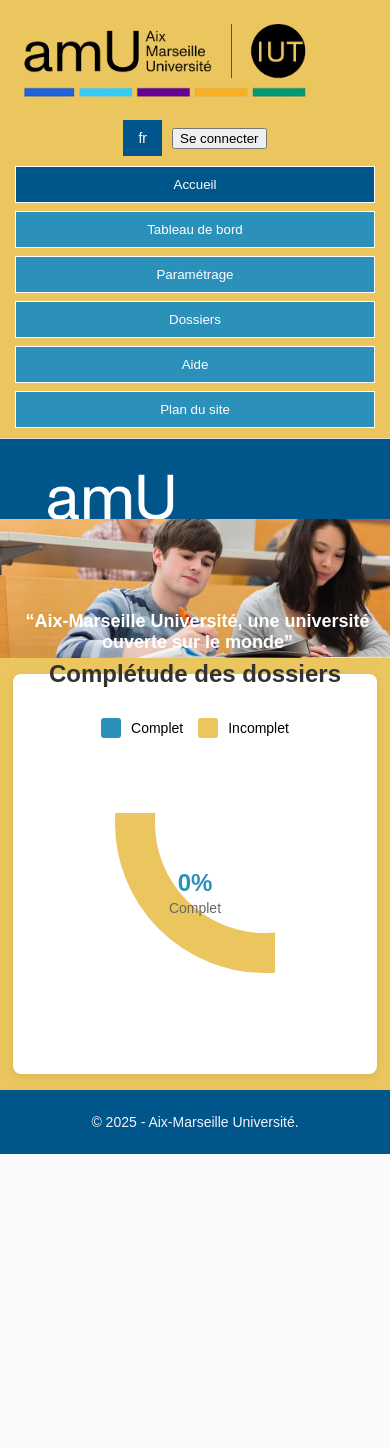
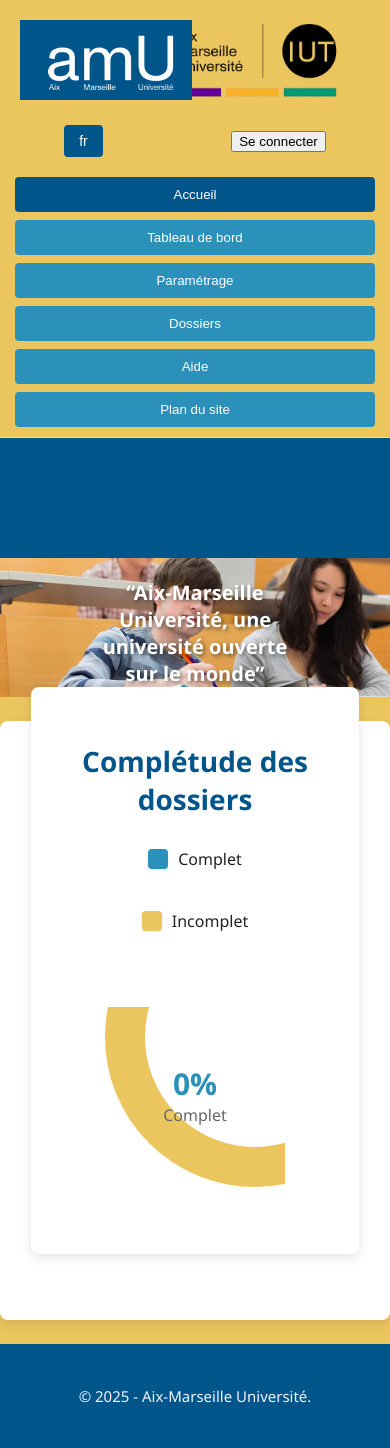
Before and after one commit to adam-KUROPATWA-BUTTE/SAE_GROUPE14_RI, a PHP site: page / in a window 390 px wide. Before the commit the page ends 1154 px from the top, so only its background shows below. Run offline with PHP 8.4, Linux system fonts and the light colour scheme.

Commit message:
Modernisation du css

```diff
--- a/styles/index.css
+++ b/styles/index.css
@@ -1,44 +1,78 @@
+/* ==================================== */
+/* VARIABLES CSS              */
+/* ==================================== */
+:root {
+    --color-primary: #00558B; /* Bleu foncé - Principal */
+    --color-secondary: #2B91BB; /* Bleu clair - Secondaire */
+    --color-accent: #EBC55E; /* Jaune/Ambre - Accent/Background */
+    --color-text-dark: #222;
+    --color-text-light: #fff;
+    --color-background-main: #f4f7f6; /* Fond plus clair pour le corps */
+    --padding-base: 1.5rem;
+}
 
+/* ==================================== */
+/* BASE / GLOBAL            */
+/* ==================================== */
+
+body {
+    background-color: var(--color-accent); /* Le fond d'accentuation reste, mais le main sera sur un fond blanc */
+    margin: 0;
+    font-family: 'Segoe UI', Tahoma, Geneva, Verdana, sans-serif; /* Police moderne */
+    display: flex;
+    flex-direction: column;
+    min-height: 100vh;
+    color: var(--color-text-dark);
+}
+
+.container {
+    max-width: 1200px; /* Conteneur global centré */
+    width: 90%;
+    margin-left: auto;
+    margin-right: auto;
+    padding: 0 15px; /* Padding latéral pour les petits écrans */
+}
+
+/* ==================================== */
+/* HEADER                 */
+/* ==================================== */
 
 header {
-    background-color: #EBC55E;
+    background-color: var(--color-accent);
     border-bottom: 1px solid #ddd;
-    padding: 10px 20px;
+    padding: 10px 0; /* Padding vertical, pas horizontal (géré par .container) */
+    box-shadow: 0 2px 4px rgba(0,0,0,0.05);
 }
 
 .top-bar {
     display: flex;
-    justify-content: space-between;
+    justify-content: space-between; /* Espace entre le logo (s'il existe) et les boutons */
     align-items: center;
-    flex-wrap: wrap;
-}
-
-body {
-    background-color: #EBC55E;
-    margin: 0;
-    font-family: sans-serif;
-    display: flex;
-    flex-direction: column;
-    min-height: 100vh;
 }
 
 .right-buttons {
     display: flex;
-    gap: 10px;
+    gap: 15px; /* Espace plus généreux */
     align-items: center;
-    flex-wrap: wrap;
 }
 
 /* Boutons principaux */
 .dropbtn {
-    background-color: #00558B;
-    color: white;
-    padding: 10px 15px;
-    font-size: 14px;
+    background-color: var(--color-primary);
+    color: var(--color-text-light);
+    padding: 10px 20px;
+    font-size: 16px;
     border: none;
+    border-radius: 4px;
     cursor: pointer;
+    transition: background-color 0.3s ease;
 }
 
+.dropbtn:hover {
+    background-color: #004066; /* Variation de couleur au survol */
+}
+
+/* Dropdown Language */
 .lang-dropdown {
     position: relative;
     display: inline-block;
@@ -48,17 +82,21 @@ body {
     display: none;
     position: absolute;
     right: 0;
-    background-color: white;
-    min-width: 120px;
-    box-shadow: 0px 8px 16px rgba(0,0,0,0.2);
-    z-index: 1;
+    top: 100%; /* S'assure que le menu s'affiche sous le bouton */
+    background-color: var(--color-text-light);
+    min-width: 150px;
+    box-shadow: 0px 8px 16px rgba(0,0,0,0.15);
+    z-index: 10;
+    border-radius: 4px;
+    overflow: hidden;
 }
 
 .dropdown-content a {
-    color: #00558B;
-    padding: 10px 12px;
+    color: var(--color-primary);
+    padding: 10px 15px;
     text-decoration: none;
     display: block;
+    transition: background-color 0.2s ease;
 }
 
 .dropdown-content a:hover {
@@ -69,53 +107,65 @@ body {
     display: block;
 }
 
-/* ====== NAVIGATION ====== */
+/* ==================================== */
+/* NAVIGATION (MENU)          */
+/* ==================================== */
+
 nav.menu {
     display: flex;
-    justify-content: center;
-    gap: 5px;
+    justify-content: center; /* Centrage des boutons du menu */
+    gap: 10px; /* Espace plus large entre les boutons */
     margin-top: 15px;
+    padding-bottom: 10px;
     flex-wrap: wrap;
 }
 
 nav.menu button {
-    padding: 10px 15px;
-    background-color: #2B91BB;
-    color: white;
-    border: solid 1px #fff;
+    padding: 10px 20px;
+    background-color: var(--color-secondary);
+    color: var(--color-text-light);
+    border: none; /* Enlèvement de la bordure pour un look plus moderne */
+    border-radius: 4px;
     cursor: pointer;
+    transition: background-color 0.3s ease, transform 0.1s ease;
+    flex-grow: 0; /* Empêche l'étirement excessif sur desktop */
 }
 
 nav.menu button:hover {
-    background-color: #00558B;
+    background-color: var(--color-primary);
+    transform: translateY(-1px); /* Effet subtil au survol */
 }
 
 nav.menu button.active {
-    background-color: #00558B;
-    color: white;
+    background-color: var(--color-primary);
 }
 
-/* ====== CONTENU PRINCIPAL ====== */
+/* ==================================== */
+/* CONTENU PRINCIPAL          */
+/* ==================================== */
+
 main {
     flex: 1;
     max-width: 1000px;
     margin: 2em auto;
-    background: #fff;
+    background: var(--color-text-light);
     border-radius: 8px;
-    padding: 2em;
-    box-shadow: 0 2px 8px rgba(0,0,0,0.08);
+    padding: var(--padding-base); /* Utilisation de la variable */
+    box-shadow: 0 4px 12px rgba(0,0,0,0.1); /* Ombre plus moderne */
 }
 
 h1 {
     text-align: center;
-    color: #222;
+    color: var(--color-primary);
+    margin-top: 0;
 }
 
+/* Styles de texte conservés pour le corps */
 ul {
     list-style: disc inside;
     margin: 2em 0 1em 1em;
     padding: 0;
-    color: #333;
+    color: var(--color-text-dark);
     font-size: 1.1em;
 }
 
@@ -127,50 +177,63 @@ p {
     color: #444;
     font-size: 1em;
     margin-bottom: 1em;
+    line-height: 1.6; /* Améliore la lisibilité */
 }
 
-/* ====== HERO SECTION ====== */
+/* ==================================== */
+/* HERO SECTION             */
+/* ==================================== */
+
 .hero-section {
     width: 100%;
-    background: #00558B;
-    padding: 60px 30px;
+    background: var(--color-primary);
+    padding: 80px 30px; /* Padding accru pour plus d'impact */
     text-align: center;
-    color: white;
-    position: relative;
+    color: var(--color-text-light);
     box-sizing: border-box;
 }
 
-.hero-content {
-    position: relative;
-    z-index: 1;
+.hero-section h1 {
+    font-size: 44px; /* Taille plus grande */
+    margin: 0;
+    color: var(--color-text-light); /* Surcharge la couleur de h1 dans main */
+    font-weight: 700;
 }
 
-.hero-section h1 {
-    font-size: 36px;
-    margin: 0;
+/* ==================================== */
+/* DASHBOARD                */
+/* ==================================== */
+
+.dashboard-container {
+    max-width: 1000px;
+    margin: -70px auto 50px; /* Remonté pour chevauchement moderne */
+    position: relative;
+    z-index: 2;
+    padding: 0 15px; /* Utilisation du même padding que .container */
 }
 
-/* ====== DASHBOARD ====== */
-.dashboard-container {
-    max-width: 1000px;
-    margin: -50px auto 50px;
-    position: relative;
-    z-index: 2;
-    padding: 0 20px;
+.card {
+    background: var(--color-text-light);
+    border-radius: 8px;
+    padding: 2em;
+    box-shadow: 0 4px 12px rgba(0,0,0,0.1);
 }
 
 .card h2 {
-    color: #333;
-    font-size: 24px;
+    color: var(--color-primary);
+    font-size: 28px;
     margin-bottom: 30px;
     text-align: center;
 }
 
-/* ====== LÉGENDE ====== */
+/* ==================================== */
+/* LÉGENDE                 */
+/* ==================================== */
+
 .legend {
     display: flex;
     justify-content: center;
-    gap: 30px;
+    gap: 40px; /* Espace accru */
     margin-bottom: 40px;
     flex-wrap: wrap;
 }
@@ -185,31 +248,34 @@ p {
 .legend-color {
     width: 20px;
     height: 20px;
-    border-radius: 3px;
+    border-radius: 4px; /* Bords légèrement arrondis */
+    box-shadow: 0 1px 3px rgba(0,0,0,0.1);
 }
 
 .legend-color.complet {
-    background-color: #2B91BB;
+    background-color: var(--color-secondary);
 }
 
 .legend-color.incomplet {
-    background-color: #EBC55E;
+    background-color: var(--color-accent);
 }
 
-/* ====== DONUT CHART ====== */
+/* ==================================== */
+/* DONUT CHART              */
+/* ==================================== */
+
 .chart-container {
     display: flex;
     justify-content: center;
     align-items: center;
-    padding: 20px;
+    padding: 20px 0;
     flex-wrap: wrap;
 }
 
 .donut-chart {
     position: relative;
-    width: 300px;
-    height: 300px;
-    overflow: visible;
+    width: 320px; /* Taille légèrement augmentée */
+    height: 320px;
     margin: 30px;
 }
 
@@ -229,23 +295,27 @@ p {
 }
 
 .chart-percentage {
-    font-size: 48px;
+    font-size: 54px; /* Taille augmentée */
     font-weight: bold;
-    color: #2B91BB;
+    color: var(--color-secondary);
     line-height: 1;
 }
 
 .chart-label {
-    font-size: 14px;
+    font-size: 16px;
     color: #666;
     margin-top: 5px;
 }
 
-/* ====== SECTION PUB ====== */
+/* ==================================== */
+/* SECTION PUB             */
+/* ==================================== */
+
 .pub-section {
     position: relative;
     width: 100%;
     text-align: center;
+    overflow: hidden; /* S'assure que rien ne déborde */
 }
 
 .pub-section img {
@@ -253,151 +323,159 @@ p {
     height: auto;
     display: block;
     margin: 0 auto;
+    object-fit: cover; /* Assure que l'image couvre sans déformation */
 }
 
 .pub-text {
     position: absolute;
-    bottom: 10px;
-    left: 10px;
-    color: white;
-    font-size: 40px;
-    font-weight: bold;
+    bottom: 20px; /* Mieux centré */
+    left: 50%;
+    transform: translateX(-50%);
+    color: var(--color-text-light);
+    font-size: 48px;
+    font-weight: 700;
+    text-shadow: 2px 2px 4px rgba(0, 0, 0, 0.5); /* Meilleure lisibilité */
+    white-space: nowrap; /* Empêche le saut de ligne sur desktop */
 }
 
-/* ====== FOOTER ====== */
+/* ==================================== */
+/* FOOTER                 */
+/* ==================================== */
+
 footer {
-    background: #00558B;
-    color: #ffffff;
+    background: var(--color-primary);
+    color: var(--color-text-light);
     text-align: center;
-    padding: 2rem 1rem;
+    padding: 2.5rem 1rem;
+    margin-top: auto; /* Force le footer en bas */
 }
 
 footer p {
     margin: 0;
     color: #f0f4ff;
-    font-size: 14px;
+    font-size: 15px;
 }
 
-/* ====== TABLETTES (max 900px) ====== */
-@media (max-width: 900px) {
+/* ==================================== */
+/* MEDIA QUERIES               */
+/* ==================================== */
+
+/* TABLETTES (max 992px) - Ajout d'un breakpoint plus large pour les tablettes */
+@media (max-width: 992px) {
+    .hero-section {
+        padding: 60px 20px;
+    }
+    .hero-section h1 {
+        font-size: 36px;
+    }
+
+    .pub-text {
+        font-size: 36px;
+    }
+
+    .donut-chart {
+        width: 280px;
+        height: 280px;
+    }
+
+    .chart-percentage {
+        font-size: 48px;
+    }
+
+    main {
+        max-width: 95%;
+        margin: 1.5em auto;
+    }
+}
+
+/* MOBILES (max 768px) - Breakpoint plus commun pour les mobiles */
+@media (max-width: 768px) {
+    header {
+        padding: 10px 0;
+    }
+
+    .top-bar {
+        flex-direction: column;
+        align-items: center; /* Centrage des éléments dans la barre supérieure */
+        gap: 15px;
+        padding-bottom: 10px;
+    }
+
+    .right-buttons {
+        width: 100%;
+        justify-content: space-around; /* Mieux réparti */
+        gap: 0;
+    }
+
+    nav.menu {
+        flex-direction: column; /* Menu en colonne pour plus de place */
+        gap: 8px;
+        margin-top: 10px;
+        padding: 0 15px;
+    }
+
+    nav.menu button {
+        width: 100%; /* Boutons pleine largeur pour une meilleure zone de clic */
+        text-align: center;
+    }
+
+    .dashboard-container {
+        margin-top: -50px;
+    }
+
     .hero-section h1 {
         font-size: 28px;
     }
 
+    .pub-text {
+        font-size: 28px;
+        bottom: 15px;
+        white-space: normal; /* Permet le saut de ligne sur mobile */
+        max-width: 90%;
+    }
+
     .donut-chart {
-        width: 240px;
-        height: 240px;
-        margin: 20px auto;
+        width: 220px;
+        height: 220px;
+        margin: 15px;
     }
 
     .chart-percentage {
         font-size: 36px;
     }
 
-    .pub-text {
-        font-size: 28px;
-        left: 10px;
-        bottom: 10px;
-    }
-
-    main {
-        padding: 1.5em;
-        margin: 1.5em auto;
-        max-width: 90%;
-    }
-
     .legend {
-        gap: 15px;
-        flex-wrap: wrap;
-        justify-content: center;
-    }
-
-    nav.menu {
-        justify-content: center;
+        flex-direction: column;
+        align-items: center;
     }
 }
 
-/* ====== MOBILES (max 600px) ====== */
-@media (max-width: 600px) {
-    header {
-        padding: 10px 15px;
-    }
-
-    .top-bar {
-        flex-direction: column;
-        align-items: flex-start;
-        gap: 10px;
-    }
-
-    .right-buttons {
-        width: 100%;
-        justify-content: center;
-        flex-wrap: wrap;
-    }
-
-    nav.menu {
-        flex-direction: column;
-        gap: 8px;
-        margin-top: 10px;
-        width: 100%;
-    }
-
-    .hero-section {
-        padding: 40px 15px;
+/* TRÈS PETITS ÉCRANS (max 480px) */
+@media (max-width: 480px) {
+    .dropbtn {
+        padding: 8px 15px;
+        font-size: 14px;
     }
 
     .hero-section h1 {
         font-size: 24px;
     }
 
+    .pub-text {
+        font-size: 20px;
+        bottom: 10px;
+    }
+
     .donut-chart {
-        width: 200px;
-        height: 200px;
-        margin: 15px auto;
+        width: 180px;
+        height: 180px;
     }
 
     .chart-percentage {
-        font-size: 28px;
-    }
-
-    .legend-item {
-        font-size: 14px;
-    }
-
-    .pub-text {
-        font-size: 22px;
-        left: 5px;
-        bottom: 5px;
+        font-size: 30px;
     }
 
     main {
         padding: 1em;
-        margin: 1em auto;
-        max-width: 95%;
     }
 }
-
-/* ====== TRÈS PETITS ÉCRANS (max 400px) ====== */
-@media (max-width: 400px) {
-    .hero-section h1 {
-        font-size: 20px;
-    }
-
-    .donut-chart {
-        width: 160px;
-        height: 160px;
-    }
-
-    .chart-percentage {
-        font-size: 24px;
-    }
-
-    .pub-text {
-        font-size: 18px;
-    }
-
-    footer {
-        font-size: 12px;
-        padding: 1.5rem 1rem;
-    }
-}
```
